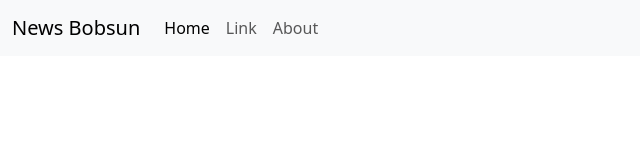
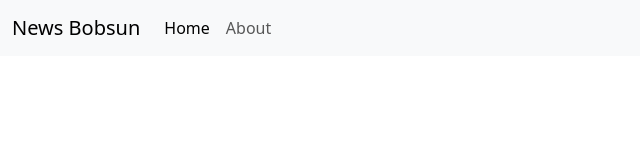
Before and after one commit to krishsunny9876-sudo/Class-Based-React, a React (Create React App) app: page / in a window 1280 px wide. Shown: the top 160 px of the page, without its empty margins (0-640 px from the left). Built offline with nearby package versions, Linux system fonts and the light colour scheme.

Commit message:
Cleaning Navbar

```diff
--- a/src/Components/Navbar.js
+++ b/src/Components/Navbar.js
@@ -17,9 +17,6 @@
                                     <a className="nav-link active" aria-current="page" href="/">Home</a>
                                 </li>
                                 <li className="nav-item">
-                                    <a className="nav-link" href="/">Link</a>
-                                </li>
-                                  <li className="nav-item">
                                     <a className="nav-link" href="/about">About</a>
                                 </li>
                             </ul>
```
